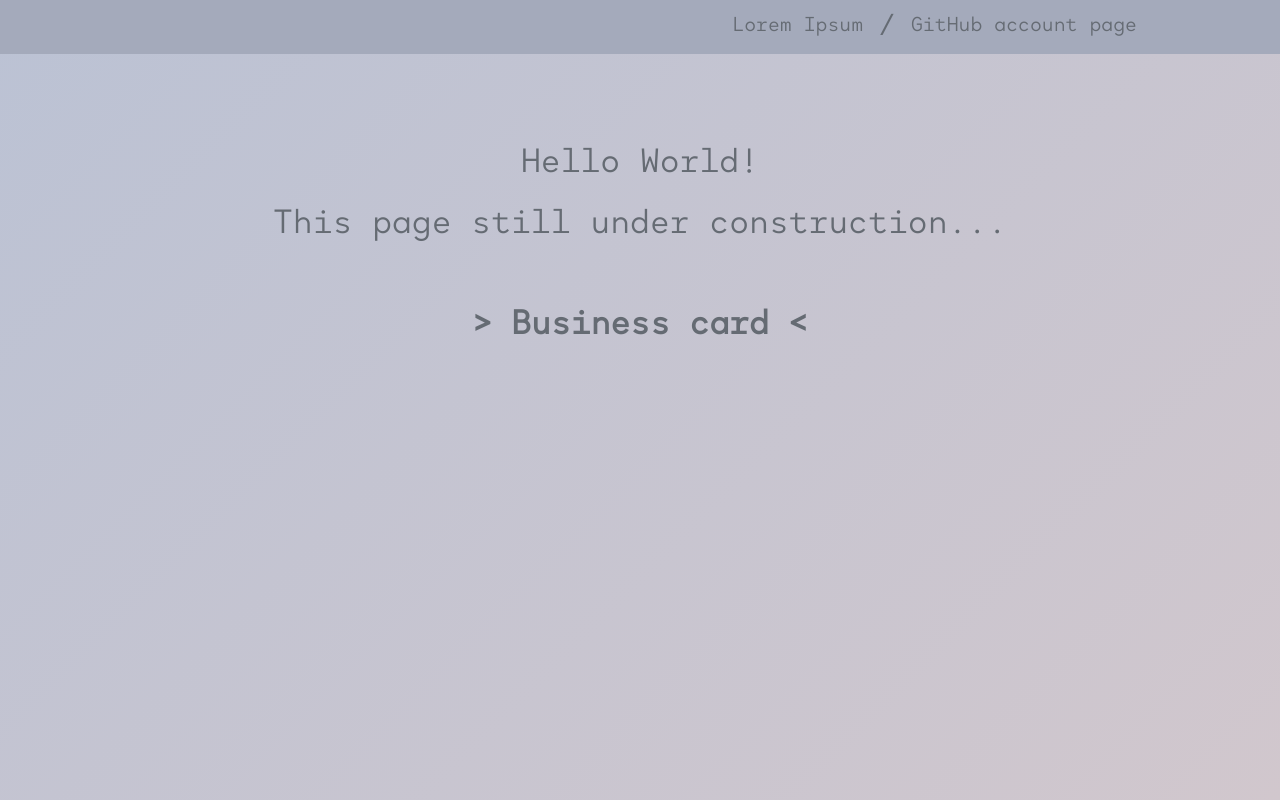
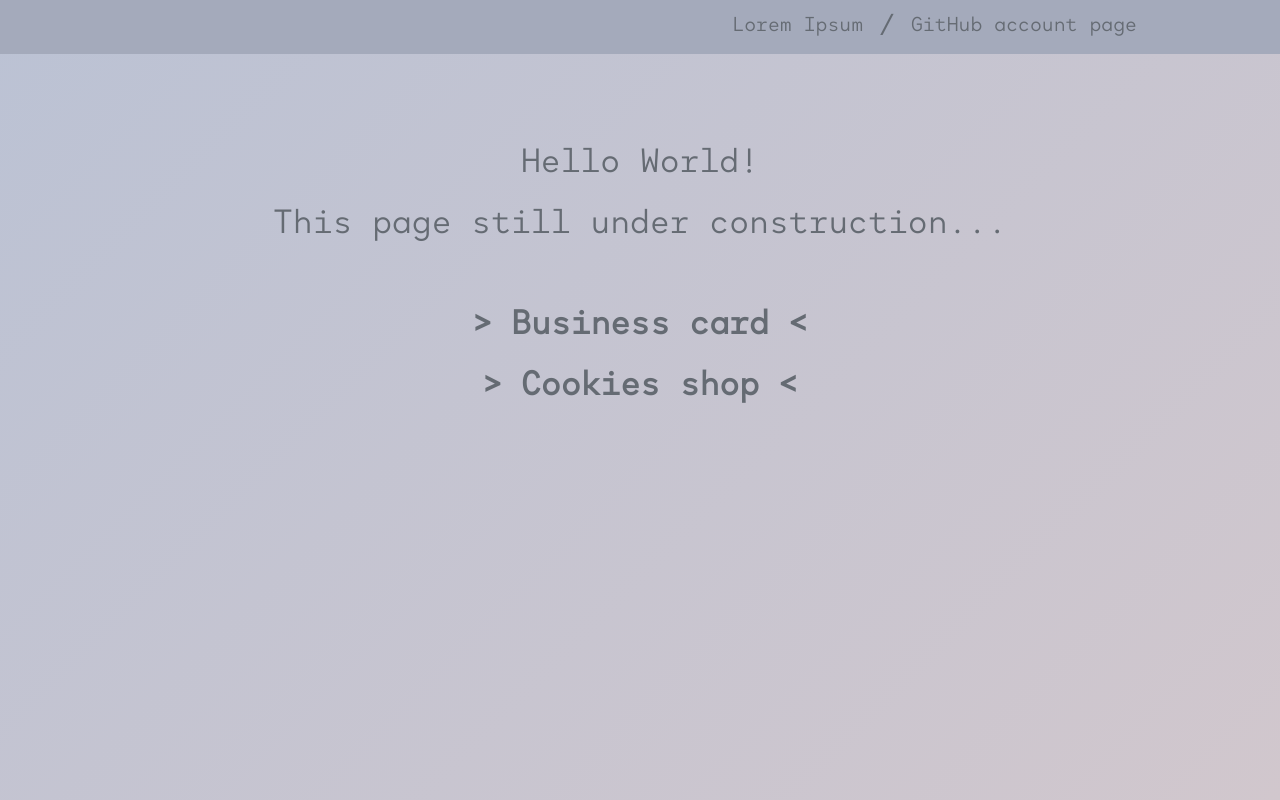
Before and after one commit to Louikka/Louikka.github.io, a plain HTML site: page index.html in a window 1280 px wide. Drawn offline with Linux system fonts and the light colour scheme.

Commit message:
Update index.html

```diff
--- a/index.html
+++ b/index.html
@@ -33,6 +33,7 @@
             <div id="main--header-margin-bottom"></div>
             <div id="main--content-wrapper">
                 <div><a href="https://louikka.github.io/business-card/">> Business card <</a></div>
+                <div><a href="https://louikka.github.io/cookies/">> Cookies shop <</a></div>
             </div>
         </div>
 
```
